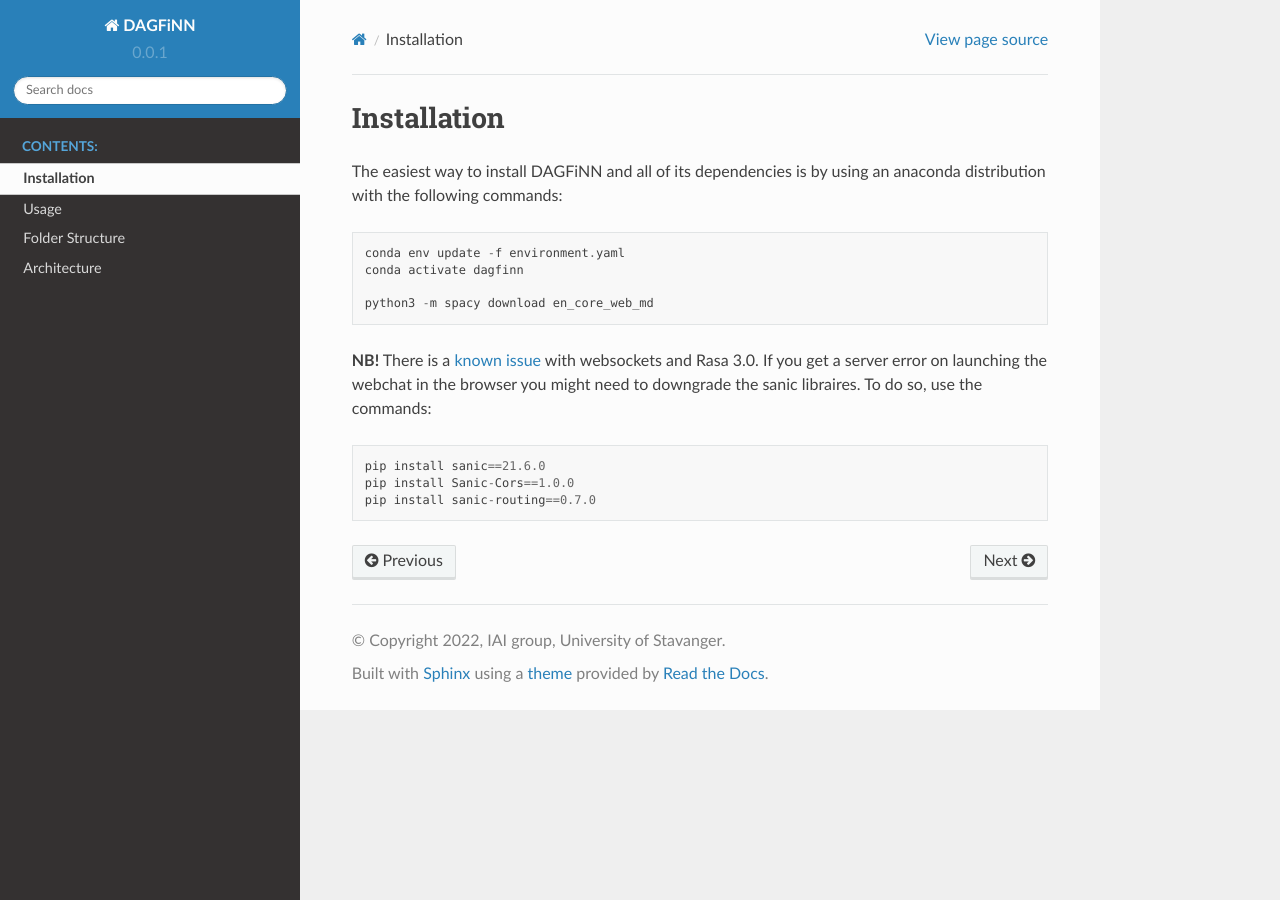
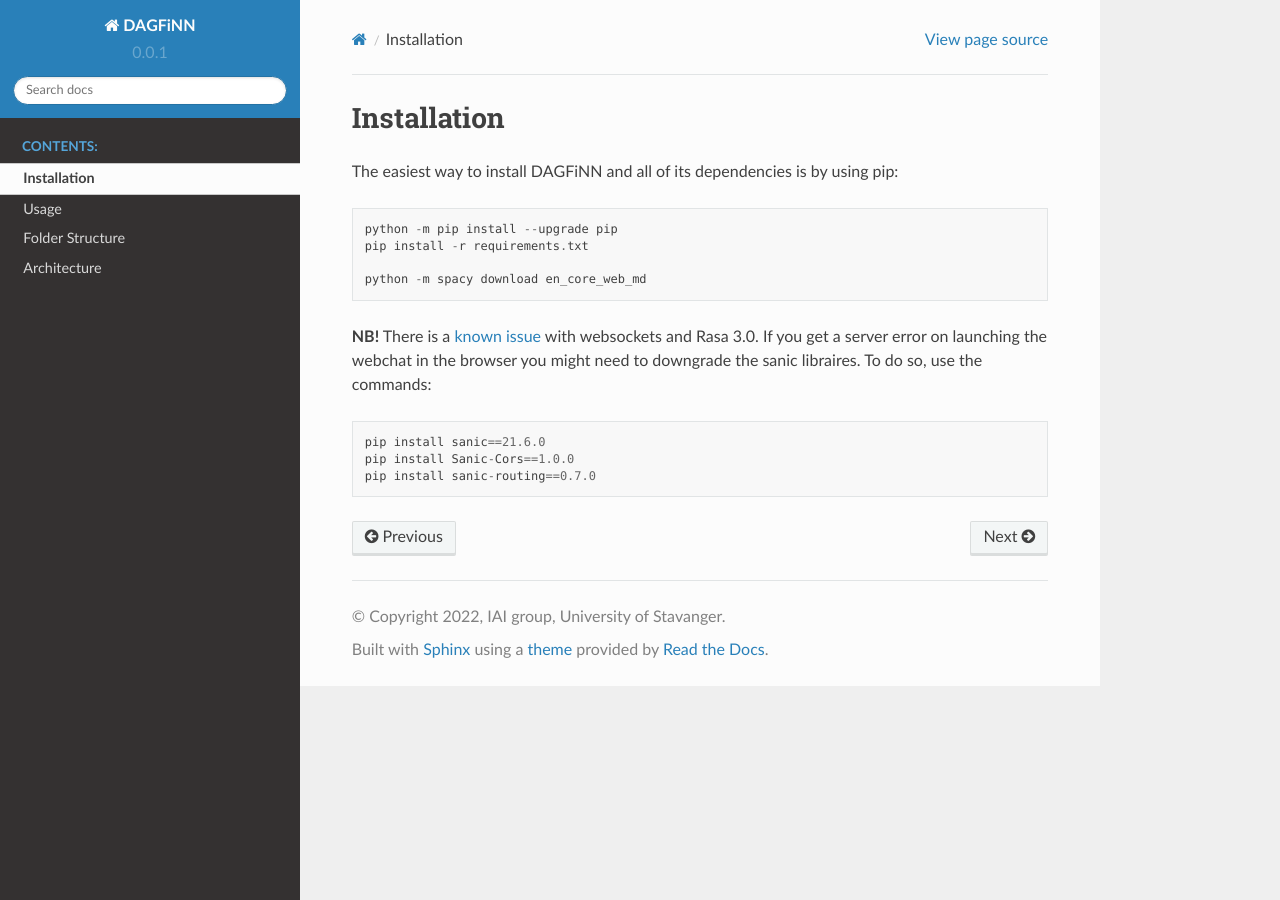
Before and after one commit to iai-group/dagfinn, a Sphinx documentation site: the page built from docs/source/installation.md, in a window 1280 px wide. Built offline with Sphinx 7.4.7 and the Read the Docs theme 2.0.0, drawn with Linux system fonts in a browser that asks for light colours.

Commit message:
Simplify environment installation Fixes #6

````diff
--- a/docs/source/installation.md
+++ b/docs/source/installation.md
@@ -1,12 +1,12 @@
 # Installation
 
-The easiest way to install DAGFiNN and all of its dependencies is by using an anaconda distribution with the following commands:
+The easiest way to install DAGFiNN and all of its dependencies is by using pip:
 
 ```
-conda env update -f environment.yaml
-conda activate dagfinn
+python -m pip install --upgrade pip
+pip install -r requirements.txt
 
-python3 -m spacy download en_core_web_md
+python -m spacy download en_core_web_md
 ```
 
 **NB!** There is a [known issue](https://forum.rasa.com/t/problem-with-websockets/49570) with websockets and Rasa 3.0. If you get a server error on launching the webchat in the browser you might need to downgrade the sanic libraires. To do so, use the commands:
--- a/environment.yaml
+++ b/environment.yaml
@@ -23,3 +23,8 @@ dependencies:
     - fuzzywuzzy
     - git+https://github.com/LIAAD/yake
     - countryinfo
+    - zmq
+    - face_recognition
+    - Levenshtein
+    - pyzbar
+    - folium
````
Also changed, not shown: README.md (+4 -4 lines), requirements.txt (added, +22 -0 lines), 1 other file.
